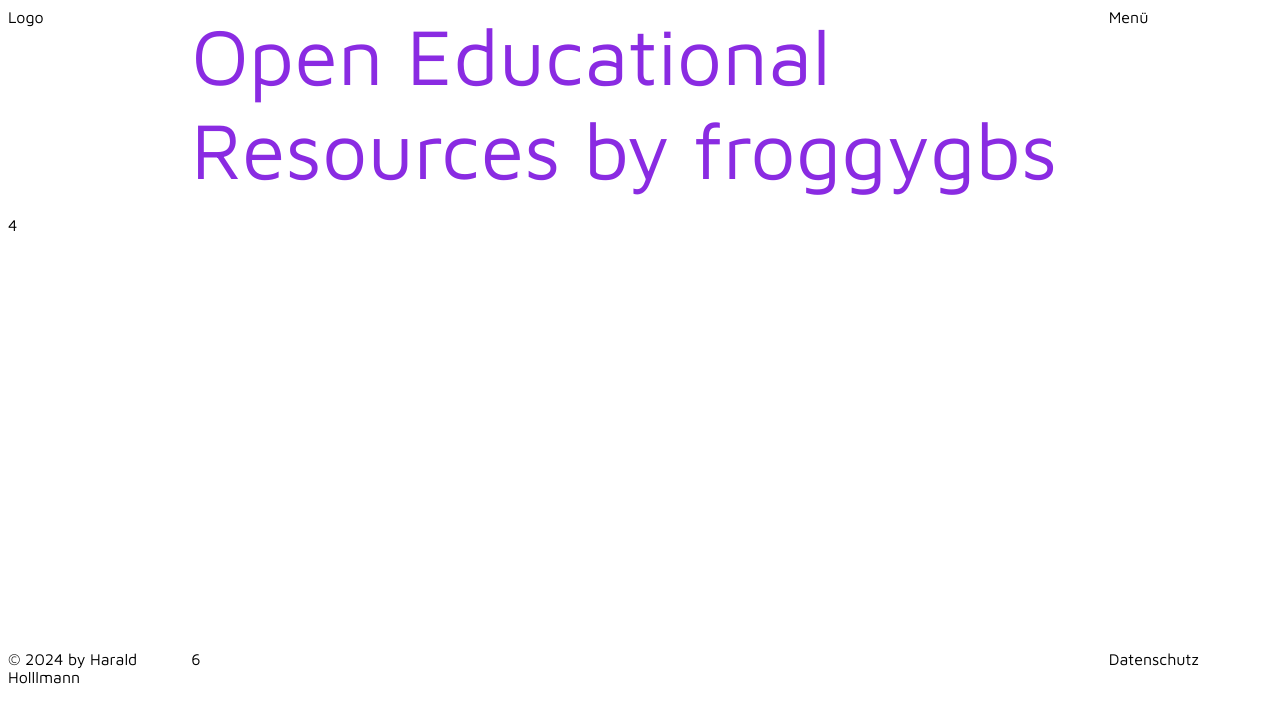
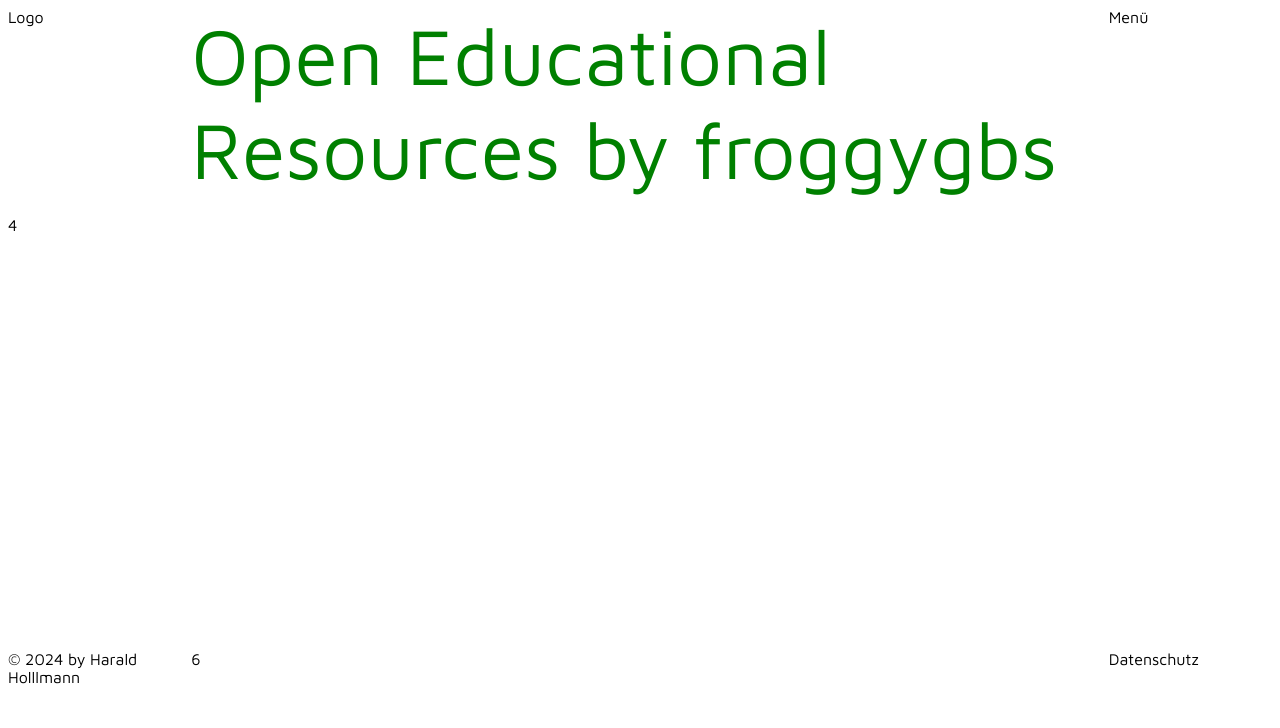
Before and after one commit to froggygbs/froggygbs.github.io, a plain HTML site: page index.html in a window 1280 px wide. Drawn offline with Linux system fonts and the light colour scheme.

Commit message:
Update froggygbs.css

```diff
--- a/froggygbs.css
+++ b/froggygbs.css
@@ -23,7 +23,7 @@
   .Caption {
     grid-area: Caption;
     font-size: 5rem;
-    color: blueviolet;
+    color: green;
     }
 
   .Hamburger { grid-area: Hamburger; }
```
